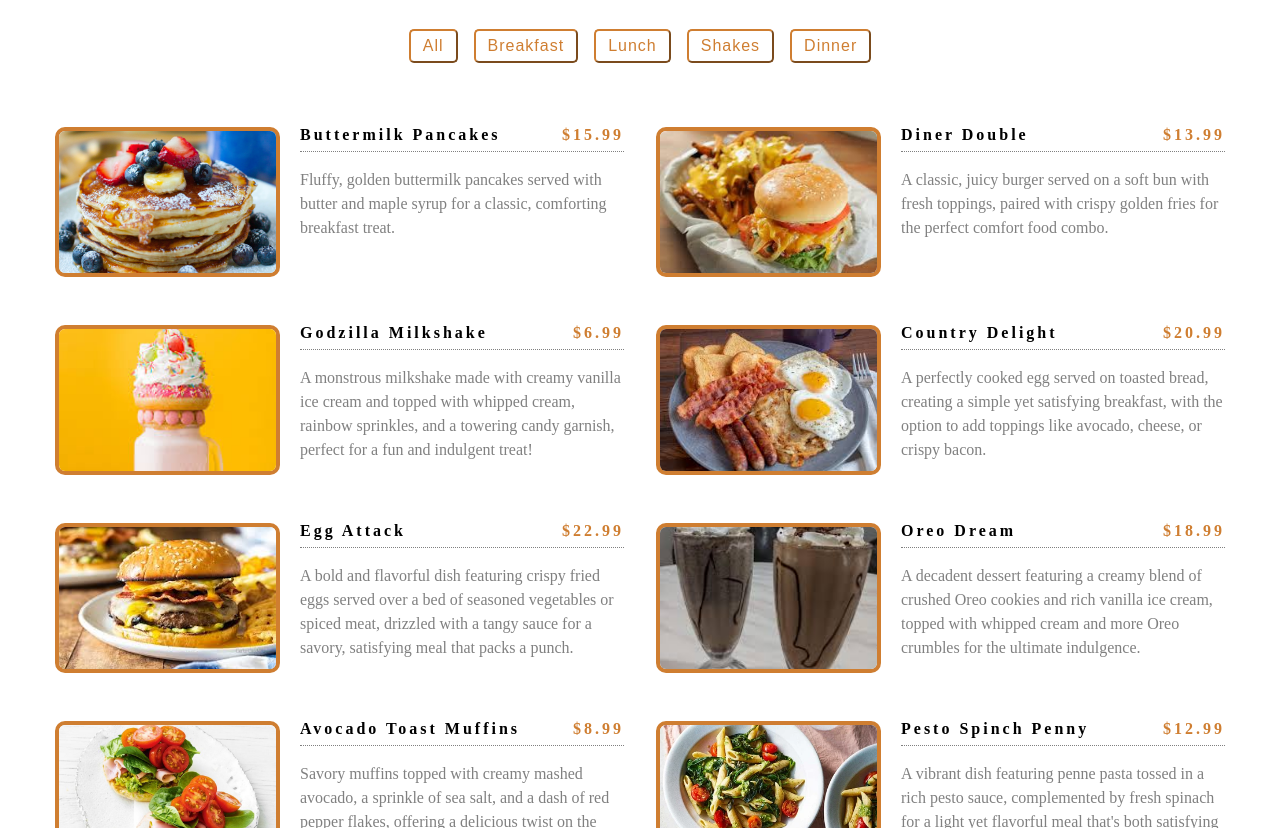
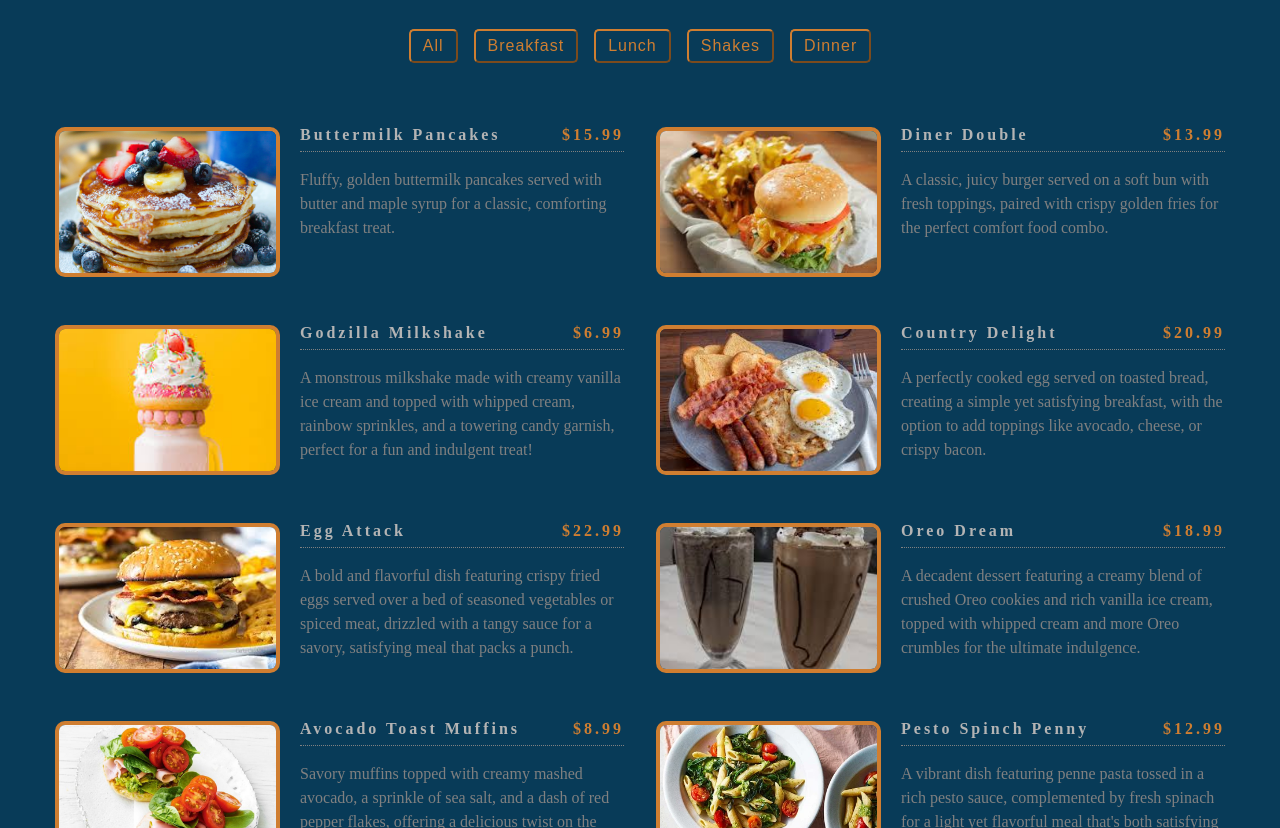
Before and after one commit to Amna-Ihsan/Restaurant-Menu, a plain HTML site: page index.html in a window 1280 px wide. Shown: the part 163-991 px from the top of the page. Drawn offline with Linux system fonts and the light colour scheme.

Commit message:
update css

```diff
--- a/style.css
+++ b/style.css
@@ -8,6 +8,8 @@
 body {
   line-height: 1.5;
   font-size: 0.875rem;
+  background-color: #083b58;
+  color: #b4b4b4;
 }
 ul {
   list-style-type: none;
```
